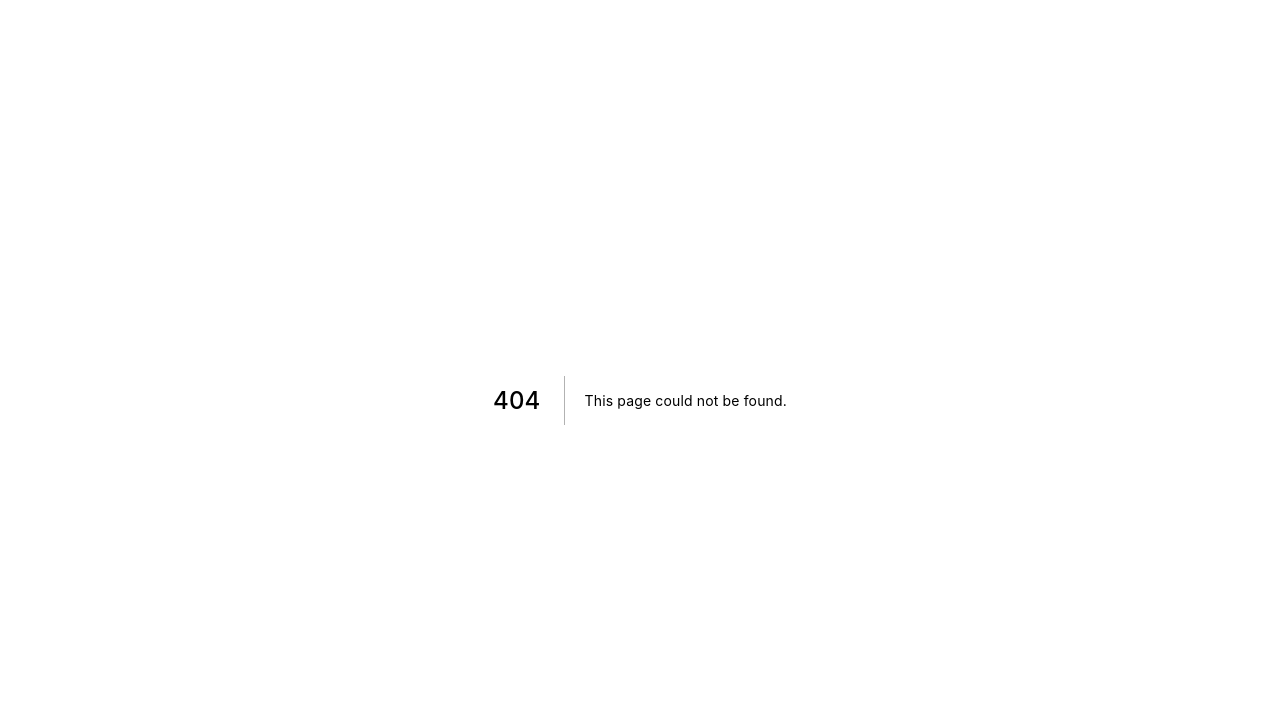
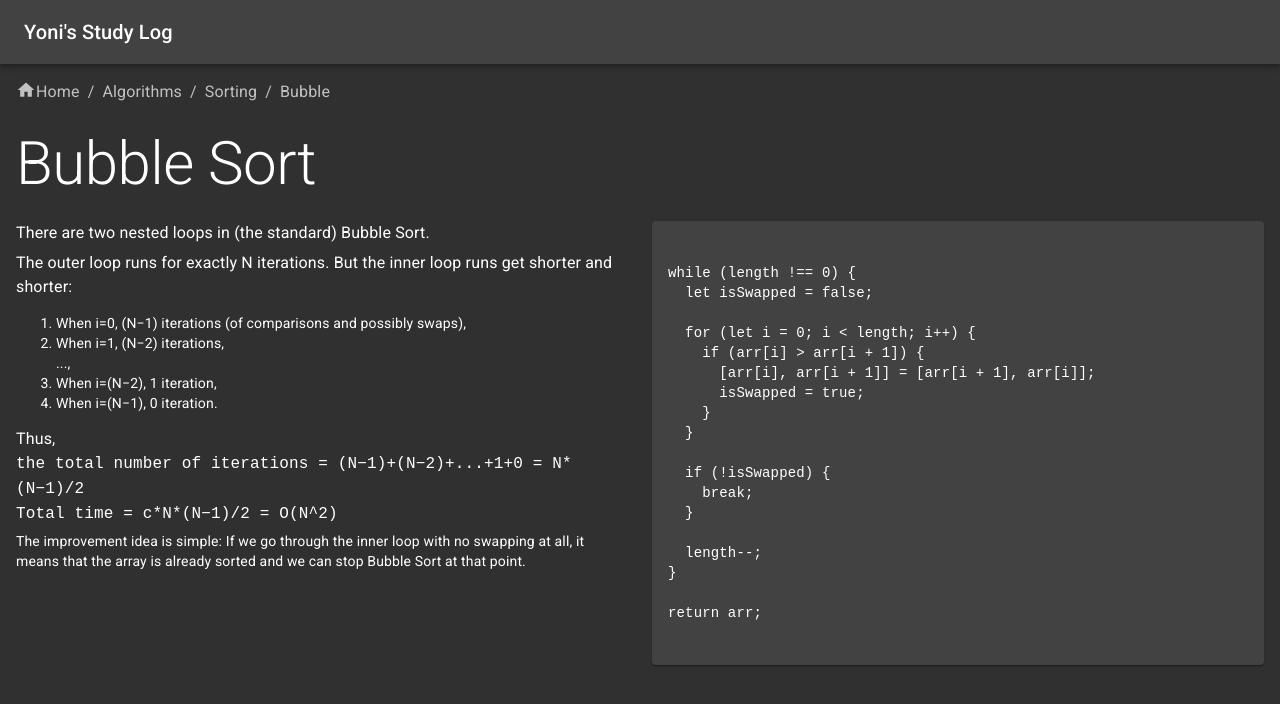
Before and after one commit to yoniakabecky/study-log, a Next.js app: page /algorithms/sorting/bubble in a window 1280 px wide. Before the commit this address had no page. Shown: the top 704 px of the page. Built offline with nearby package versions, Linux system fonts and the light colour scheme.

Commit message:
Add bubble sort

```diff
--- a/Routes.ts
+++ b/Routes.ts
@@ -2,12 +2,12 @@ export const HOME = "/";
 
 export const ALGORITHMS = "/algorithms";
 
-export const SORT = "/algorithms/sort";
-export const BUBBLE = "/algorithms/sort/bubble";
+export const SORTING = "/algorithms/sorting";
+export const BUBBLE = "/algorithms/sorting/bubble";
 
 export const breadcrumbNameMap: { [key: string]: string } = {
-  HOME: "Home",
-  ALGORITHMS: "Algorithms",
-  SORT: "Sort",
-  BUBBLE: "Bubble",
+  "/": "Home",
+  "/algorithms": "Algorithms",
+  "/algorithms/sorting": "Sorting",
+  "/algorithms/sorting/bubble": "Bubble",
 };
--- /dev/null
+++ b/algorithms/bubbleSort.ts
@@ -0,0 +1,43 @@
+export default function bubbleSort<Value>(arr: Value[]) {
+  let length = arr.length;
+
+  while (length !== 0) {
+    let isSwapped = false;
+
+    for (let i = 0; i < length; i++) {
+      if (arr[i] > arr[i + 1]) {
+        [arr[i], arr[i + 1]] = [arr[i + 1], arr[i]];
+        isSwapped = true;
+      }
+    }
+
+    length--;
+
+    if (!isSwapped) {
+      break;
+    }
+  }
+  return arr;
+}
+
+export const sampleCode = `
+while (length !== 0) {
+  let isSwapped = false;
+
+  for (let i = 0; i < length; i++) {
+    if (arr[i] > arr[i + 1]) {
+      [arr[i], arr[i + 1]] = [arr[i + 1], arr[i]];
+      isSwapped = true;
+    }
+  }
+
+  if (!isSwapped) {
+    break;
+  }
+
+  length--;
+}
+
+return arr;
+
+`;
--- a/components/ContentNavigator.tsx
+++ b/components/ContentNavigator.tsx
@@ -16,7 +16,7 @@ export default function ContentNavigator({}: Props): ReactElement {
       defaultExpandIcon={<ArrowRightIcon />}
     >
       <TreeItem nodeId="1" label="Algorithms">
-        <TreeItem nodeId="2" label="Sort">
+        <TreeItem nodeId="2" label="Sorting">
           <Link href={BUBBLE}>
             <TreeItem nodeId="3" label="Bubble Sort" />
           </Link>
--- a/pages/algorithms/sort/bubble.tsx
+++ b/pages/algorithms/sorting/bubble.tsx
@@ -5,6 +5,7 @@ import Paper from "@material-ui/core/Paper";
 import { useRouter } from "next/router";
 import React, { ReactElement } from "react";
 
+import bubbleSort, { sampleCode } from "@@/algorithms/bubbleSort";
 import Layout from "@@/components/Layout";
 import LinkedBreadcrumbs from "@@/components/LinkedBreadcrumbs";
 
@@ -27,7 +28,7 @@ export default function BubbleSortPage({}: Props): ReactElement {
               There are two nested loops in (the standard) Bubble Sort.
             </Typography>
 
-            <Typography variant="body1">
+            <Typography variant="body1" gutterBottom>
               The outer loop runs for exactly N iterations. But the inner loop
               runs get shorter and shorter:
             </Typography>
@@ -42,17 +43,28 @@ export default function BubbleSortPage({}: Props): ReactElement {
               <li>When i=(N−1), 0 iteration.</li>
             </ol>
 
-            <Typography variant="body1">
-              Thus, the total number of iterations = (N−1)+(N−2)+...+1+0 =
-              N*(N−1)/2 (derivation).
+            <Typography variant="body1" gutterBottom>
+              Thus,
               <br />
-              Total time = c*N*(N−1)/2 = O(N^2).
+              <code>
+                the total number of iterations = (N−1)+(N−2)+...+1+0 = N*(N−1)/2{" "}
+              </code>
+              <br />
+              <code>Total time = c*N*(N−1)/2 = O(N^2)</code>
+            </Typography>
+
+            <Typography variant="body2" gutterBottom>
+              The improvement idea is simple: If we go through the inner loop
+              with no swapping at all, it means that the array is already sorted
+              and we can stop Bubble Sort at that point.
             </Typography>
           </Grid>
 
           <Grid item xs={12} sm={6}>
-            <Paper>
-              <code>sorting algorithm</code>
+            <Paper style={{ padding: "0.5rem 1rem" }}>
+              <pre>
+                <code>{sampleCode}</code>
+              </pre>
             </Paper>
           </Grid>
         </Grid>
--- a/styles/theme.ts
+++ b/styles/theme.ts
@@ -14,6 +14,11 @@ const theme = createMuiTheme({
       main: red.A400,
     },
   },
+  typography: {
+    h2: {
+      marginTop: "1.5rem",
+    },
+  },
 });
 
 export default theme;
```
